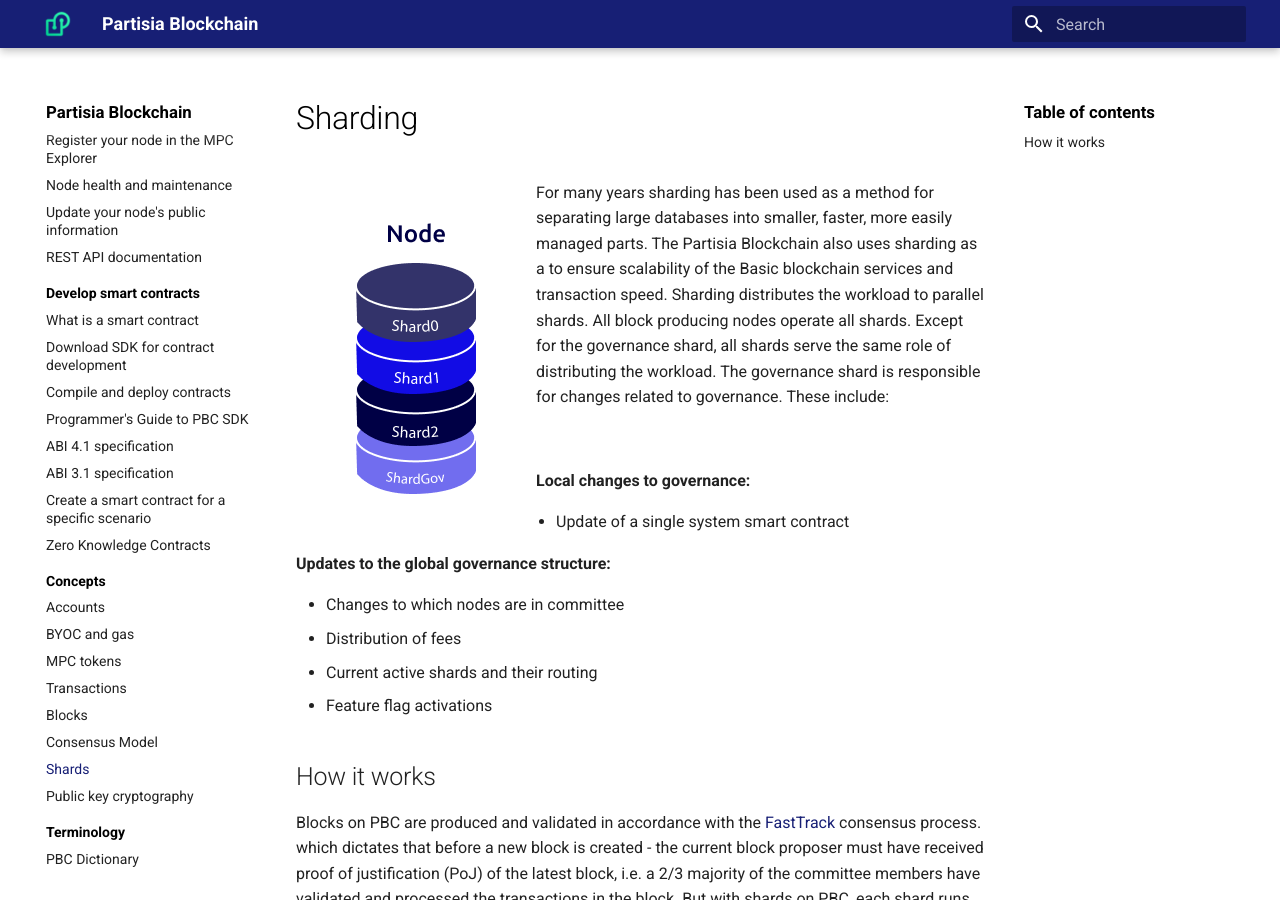
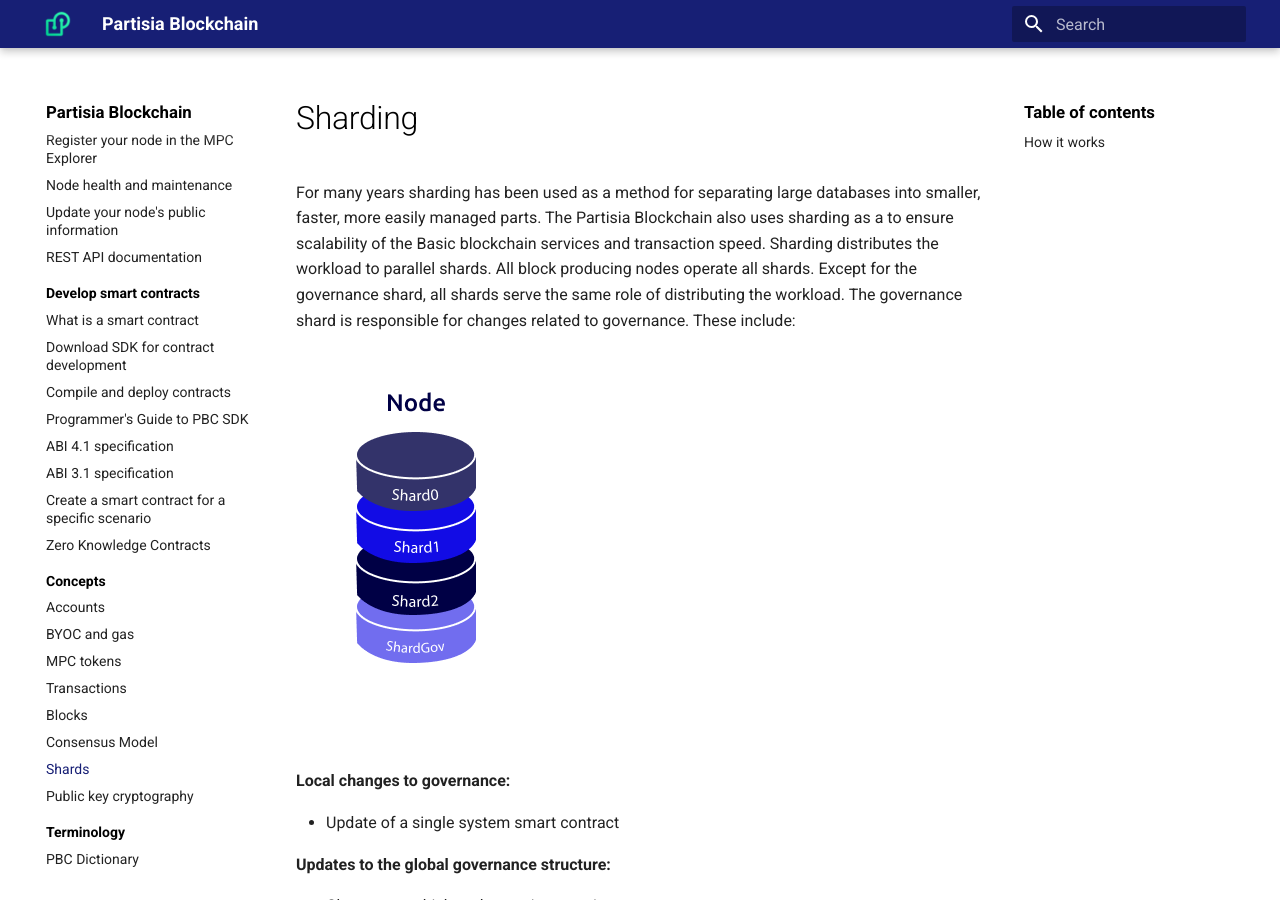
Before and after one commit to 0xSero/partisia-docs, an MkDocs documentation site: the page built from docs/shards.md, in a window 1280 px wide and 900 px high. Built offline with MkDocs 1.6.1 and Material for MkDocs 9.7.7, drawn with Linux system fonts in a browser that asks for light colours; a script that is not in the unit is left out.

Commit message:
Move picture

```diff
--- a/docs/shards.md
+++ b/docs/shards.md
@@ -1,10 +1,10 @@
 # Sharding
-
-<img style="float: left;" src="Sharding.png">
 
 For many years sharding has been used as a method for separating large databases into smaller, faster, more easily managed parts. The Partisia Blockchain also uses sharding as a to ensure scalability of the Basic blockchain
 services and transaction speed. Sharding distributes the workload to parallel shards. All block producing nodes operate all shards.
 Except for the governance shard, all shards serve the same role of distributing the workload. The governance shard is responsible for changes related to governance. These include:
+
+![Sharding](Sharding.png)
 
 <br>
 
```
